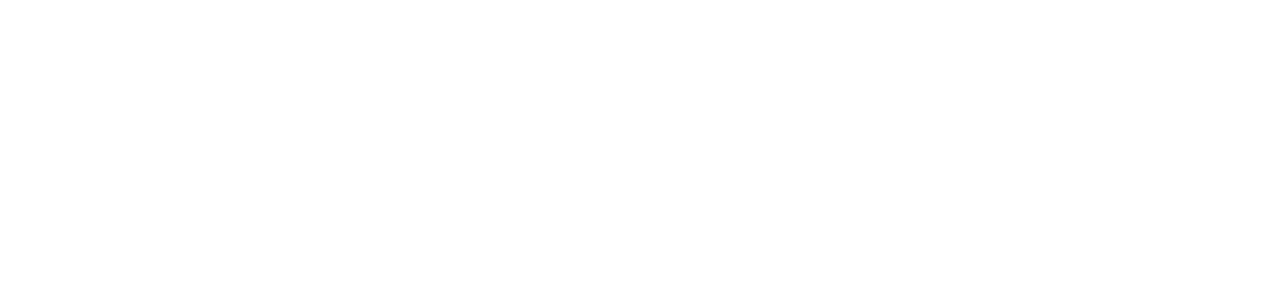
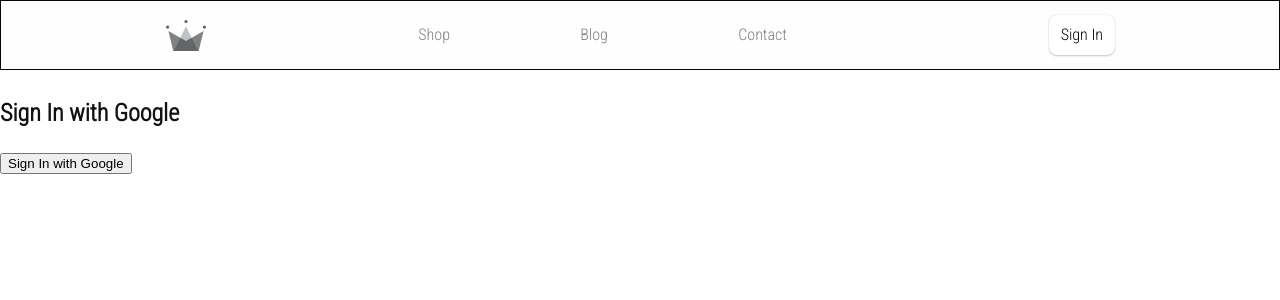
Before and after one commit to myplancash/startup-store, a React (Create React App) app: page /sign-in in a window 1280 px wide. Before the commit this address had no page. Shown: the top 300 px of the page. Built offline with nearby package versions, Linux system fonts and the light colour scheme.

Commit message:
added our sign-in component and our firebase utils

```diff
--- a/package.json
+++ b/package.json
@@ -6,6 +6,7 @@
     "@testing-library/jest-dom": "^5.16.5",
     "@testing-library/react": "^13.4.0",
     "@testing-library/user-event": "^13.5.0",
+    "firebase": "^9.21.0",
     "react": "^18.2.0",
     "react-dom": "^18.2.0",
     "react-icons": "^4.8.0",
--- a/src/App.js
+++ b/src/App.js
@@ -1,6 +1,7 @@
 import Home from './routes/home/Home';
 import { Routes, Route } from 'react-router-dom';
 import Navbar from './components/Navbar/Navbar';
+import SignIn from './routes/sign-in/SignIn';
 
 function Shop() {
   return (
@@ -14,6 +15,7 @@
       <Route path='/' element={<Navbar />}>
         <Route index path='home' element={<Home />} />
         <Route path='shop' element={<Shop />}/>
+        <Route path='sign-in' element={<SignIn />}/>
       </Route>
     </Routes>
   );
--- a/src/components/Navbar/Navbar.jsx
+++ b/src/components/Navbar/Navbar.jsx
@@ -18,20 +18,20 @@
           <StoreLogo/>
         </LogoContainer>
         <NavMenu>
-          <NavLink to='/shop' activeStyle>
+          <NavLink to='/shop' activestyle='true'>
             Shop
           </NavLink>
-          <NavLink to='/events' activeStyle>
+          <NavLink to='/events' activestyle='true'>
             Blog
           </NavLink>
-          <NavLink to='/annual' activeStyle>
+          <NavLink to='/annual' activestyle='true'>
             Contact
           </NavLink>
           {/* Second Nav */}
           {/* <NavBtnLink to='/sign-in'>Sign In</NavBtnLink> */}
         </NavMenu>
         <NavBtn>
-          <NavBtnLink to='/signin'>Sign In</NavBtnLink>
+          <NavBtnLink to='/sign-in'>Sign In</NavBtnLink>
         </NavBtn>
       </Nav>
       <Outlet />
--- a/src/components/Navbar/Navbar.styles.jsx
+++ b/src/components/Navbar/Navbar.styles.jsx
@@ -100,10 +100,11 @@
 
 export const NavBtnLink=styled(Link)`
   border-radius: 4px;
+  color: #3992ff;
+  font-weight: 500;
   align-self: center;
   background: #808080;
-  padding: 10px 22px;
-  color: #fff;
+  color: #070505;
   outline: none;
   border: none;
   cursor: pointer;
@@ -113,6 +114,21 @@
   /* Second Nav */
   margin-left: 24px;
 
+   font-size: 1rem;
+  font-family: inherit;
+  border: none;
+  border-radius: 8px;
+  padding: 0.5rem 0.75rem;
+  box-shadow: 0 0px 1px hsla(0, 0%, 0%, 0.2), 0 1px 2px hsla(0, 0%, 0%, 0.2);
+  background-color: white;
+  line-height: 1.5;
+  margin: 0;
+
+  &:active {
+    box-shadow: 0 0px 1px hsla(0, 0%, 0%, 0.4);
+    transform: translateY(1px);
+  }
+
   &:hover {
     /* transition: all 0.2s ease-in-out; */
     background: #fff;
--- a/src/index.scss
+++ b/src/index.scss
@@ -1,11 +1,16 @@
-* {
+html {
   box-sizing: border-box;
 }
 
+*,
+*:before,
+*:after {
+  box-sizing: inherit;
+}
+
 body {
-  margin: 0;
-  font-family: -apple-system, BlinkMacSystemFont, 'Segoe UI', 'Roboto', 'Oxygen',
-    'Ubuntu', 'Cantarell', 'Fira Sans', 'Droid Sans', 'Helvetica Neue',
+  font-family: -apple-system, BlinkMacSystemFont, "Segoe UI", "Roboto", "Oxygen",
+    "Ubuntu", "Cantarell", "Fira Sans", "Droid Sans", "Helvetica Neue",
     sans-serif;
   -webkit-font-smoothing: antialiased;
   -moz-osx-font-smoothing: grayscale;
@@ -13,11 +18,25 @@
 }
 
 code {
-  font-family: source-code-pro, Menlo, Monaco, Consolas, 'Courier New',
+  font-family: source-code-pro, Menlo, Monaco, Consolas, "Courier New",
     monospace;
+}
+
+html,
+body {
+  height: 100%;
+  margin: 0;
+  line-height: 1.5;
+  color: #121212;
 }
 
 a {
   list-style-type: none;
   text-decoration: none;
 }
+
+textarea:hover,
+input:hover,
+button:hover {
+  box-shadow: 0 0px 1px hsla(0, 0%, 0%, 0.6), 0 1px 2px hsla(0, 0%, 0%, 0.2);
+}
--- /dev/null
+++ b/src/routes/sign-in/SignIn.jsx
@@ -0,0 +1,20 @@
+import { signInWithGooglePopup, createUserDocumentFromAuth } from '../../utils/firebase/firebase.utils';
+
+const SignIn = () => {
+
+  const logGoogleUser = async () => {
+    const {user} = await signInWithGooglePopup();
+    const userDocRef = await createUserDocumentFromAuth(user);
+  }
+
+  return (
+    <div>
+      <h2>Sign In with Google</h2>
+      <button onClick={logGoogleUser}>
+        Sign In with Google
+      </button>
+    </div>
+  )
+}
+
+export default SignIn
--- /dev/null
+++ b/src/utils/firebase/firebase.utils.jsx
@@ -0,0 +1,60 @@
+import { initializeApp } from 'firebase/app';
+
+import {
+  getAuth,
+  signInWithRedirect,
+  signInWithPopup,
+  GoogleAuthProvider
+} from 'firebase/auth'
+
+import {getFirestore, doc, getDoc, setDoc} from 'firebase/firestore';
+
+const firebaseConfig = {
+  apiKey: "AIzaSyDgy7QE9KqGRpFfWC7ZjHhn2sfTsTwN6dE",
+  authDomain: "startup-store-db.firebaseapp.com",
+  projectId: "startup-store-db",
+  storageBucket: "startup-store-db.appspot.com",
+  messagingSenderId: "856259369980",
+  appId: "1:856259369980:web:5986bad1f24226ef6ab079"
+};
+
+// Initialize Firebase
+const app = initializeApp(firebaseConfig);
+
+const provider = new GoogleAuthProvider()
+
+
+provider.setCustomParameters({
+  prompt: "select_account",
+})
+
+export const auth = getAuth();
+export const signInWithGooglePopup = () => signInWithPopup(auth, provider);
+
+export const db = getFirestore()
+
+export const createUserDocumentFromAuth = async (userAuth) => {
+
+  const userDocRef = doc(db, 'users', userAuth.uid)
+  const userSnapshot = await getDoc(userDocRef)
+
+  console.log(userSnapshot)
+  console.log(userSnapshot.exists())
+
+
+  if(!userSnapshot.exists()) {
+    const { displayName, email } = userAuth;
+    const createdAt = new Date()
+
+    try {
+      await setDoc(userDocRef, {
+        displayName,
+        email,
+        createdAt,
+      })
+    } catch(error) {
+      console.log('error getting the user', error.message)
+    }
+  }
+  return userDocRef;
+}
```
Also changed, not shown: 1 other file (tests, documents, lock files or other folders).
